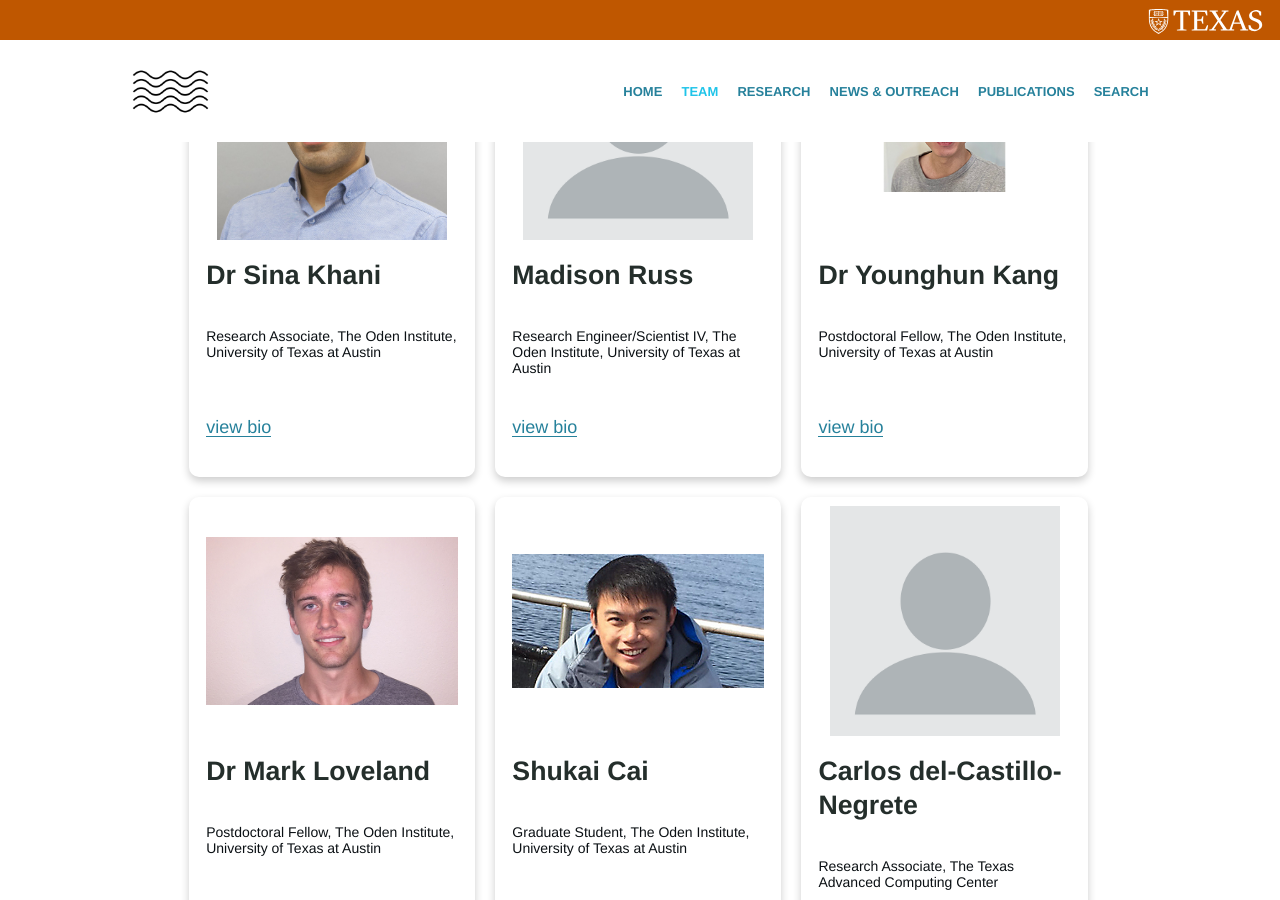
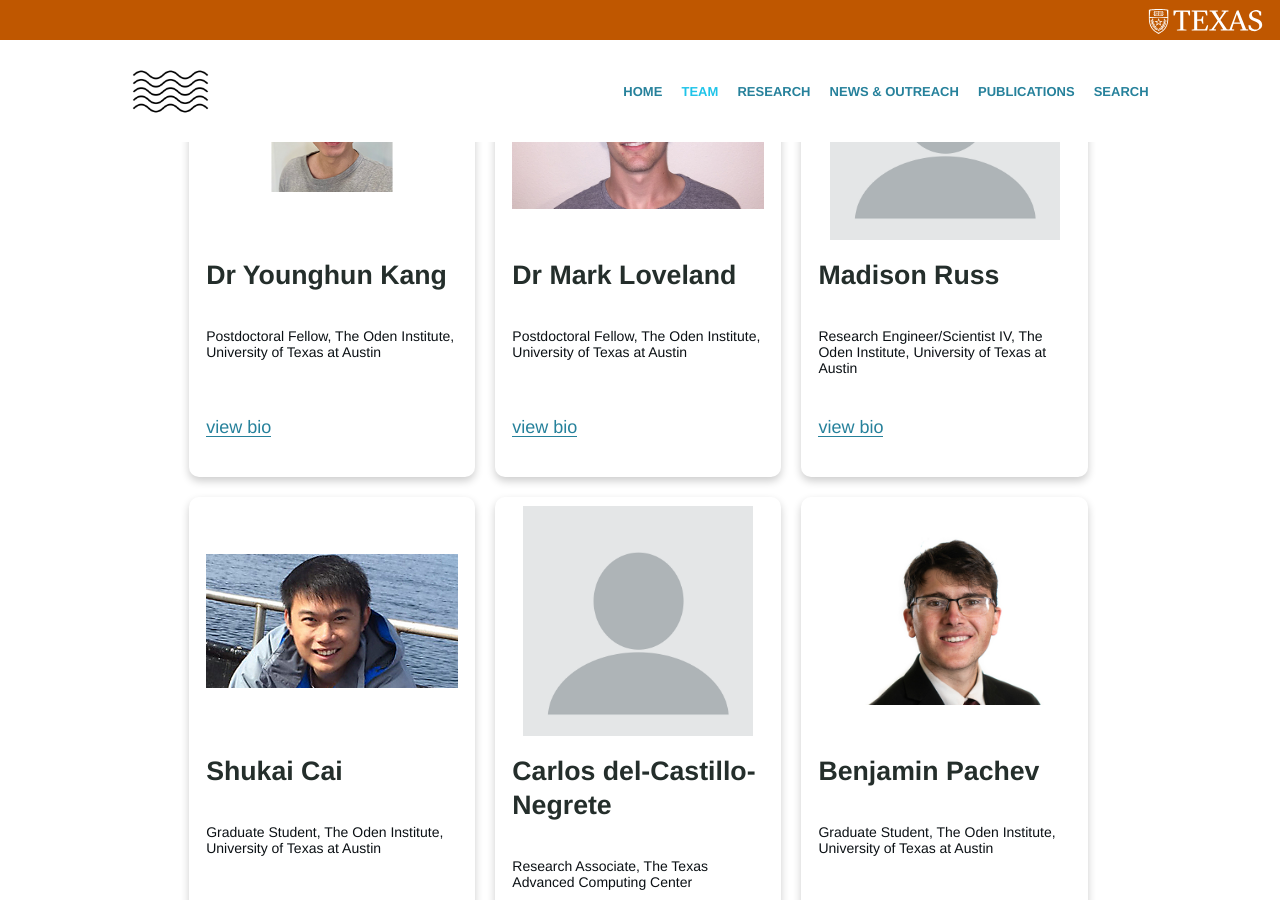
Before and after one commit to UT-CHG/UT-CHG.github.io, a Jekyll site: the page built from groups.md, in a window 1280 px wide and 900 px high, scrolled down 2005 px. Built offline with Jekyll 4.4.1, drawn with Linux system fonts in a browser that asks for light colours.

Commit message:
Update profile-card.html

```diff
--- a/_includes/profile-card.html
+++ b/_includes/profile-card.html
@@ -156,32 +156,6 @@
     </div>
 
     <div class="card">
-        <div class="box2"><img src="/assets/team_profile/thumbnail_khani_sina.jpeg" alt="Avatar" style="width:100%"></div>
-        <div>
-            <h4><b>Dr Sina Khani</b></h4>
-            <p></p>
-            <p class="d">Research Associate, The Oden Institute, University of Texas at Austin</p>
-            </div>
-
-        <div class="bottomWrapper">
-            <p ><a href="../ourteam/profile_sina">view bio</a></p>
-        </div>
-    </div>
-
-    <div class="card">
-        <div class="box2"><img src="/assets/team_profile/profile_pic.png" alt="Avatar" style="width:100%"></div>
-        <div>
-            <h4><b>Madison Russ</b></h4>
-            <p></p>
-            <p class="d">Research Engineer/Scientist IV, The Oden Institute, University of Texas at Austin</p>
-            </div>
-
-        <div class="bottomWrapper">
-            <p ><a href="../ourteam/profile_madison">view bio</a></p>
-        </div>
-    </div>
-
-    <div class="card">
         <div class="box2"><img src="/assets/team_profile/Younghun_Kang.png" alt="Avatar" style="width:100%"></div>
         <div>
             <h4><b>Dr Younghun Kang</b></h4>
@@ -206,6 +180,20 @@
             <p ><a href="../ourteam/profile_mark">view bio</a></p>
         </div>
     </div>
+
+    <div class="card">
+        <div class="box2"><img src="/assets/team_profile/profile_pic.png" alt="Avatar" style="width:100%"></div>
+        <div>
+            <h4><b>Madison Russ</b></h4>
+            <p></p>
+            <p class="d">Research Engineer/Scientist IV, The Oden Institute, University of Texas at Austin</p>
+            </div>
+
+        <div class="bottomWrapper">
+            <p ><a href="../ourteam/profile_madison">view bio</a></p>
+        </div>
+    </div>
+
 
     <div class="card">
         <div class="box2"><img src="/assets/team_profile/Shukai_Cai_378x200.jpg" alt="Avatar" style="width:100%"></div>
```
